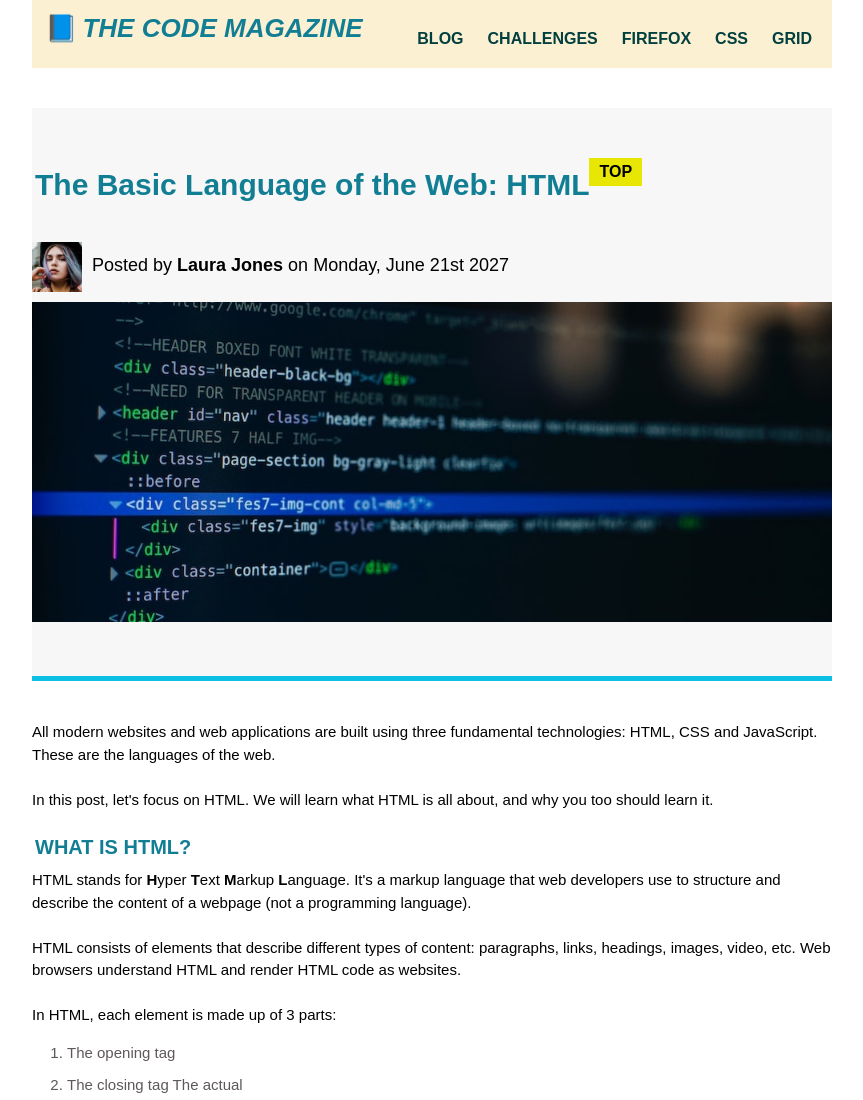
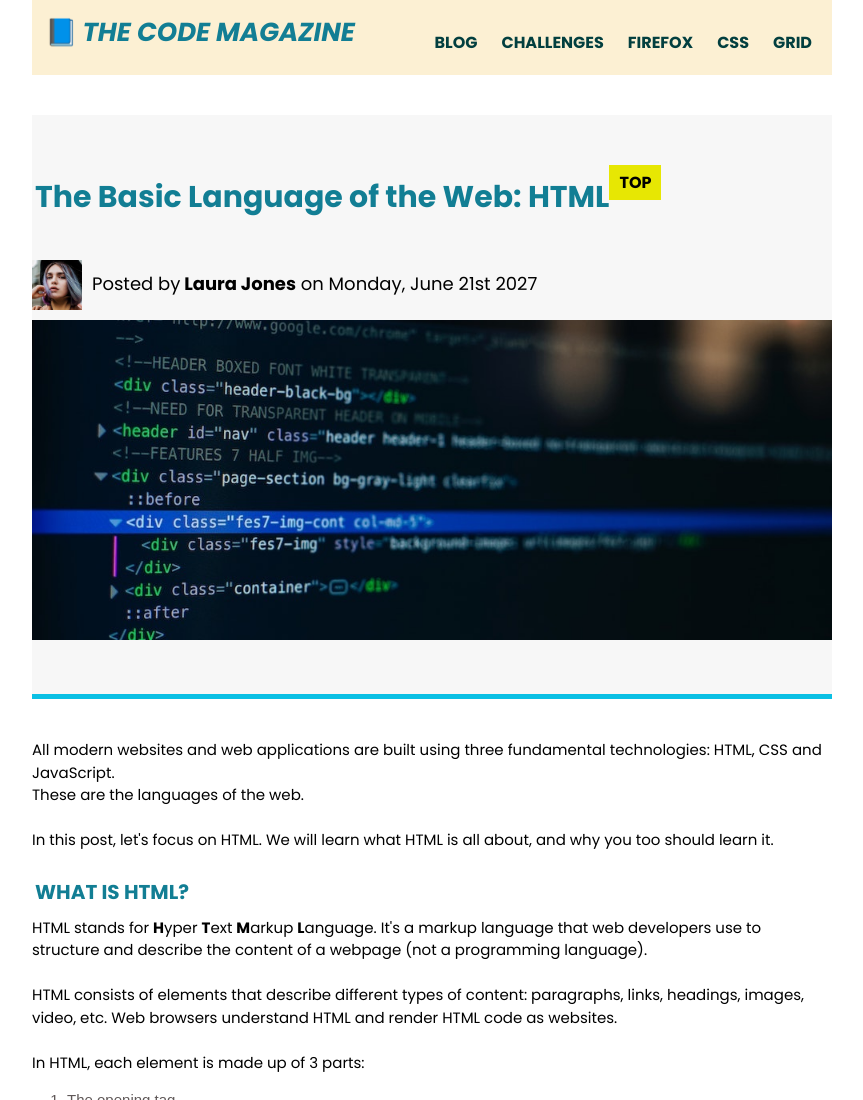
Before and after one commit to Tarun-Gudapati/webdevelopmentProjects, a plain HTML site: page index.html in a window 1280 px wide. Shown: the top 1100 px of the page, without its empty margins (208-1071 px from the left). Drawn offline with Linux system fonts and the light colour scheme; files whose address does not match are found by name.

Commit message:
Update index.html

```diff
--- a/index.html
+++ b/index.html
@@ -4,10 +4,16 @@
     <meta charset="UTF-8" />
     <title>The basic language of web HTML</title>
     <link rel="stylesheet" href="style.css" />
+    <link rel="preconnect" href="https://fonts.googleapis.com" />
+    <link rel="preconnect" href="https://fonts.gstatic.com" crossorigin />
+    <link
+      href="https://fonts.googleapis.com/css2?family=Poppins:ital,wght@0,100;0,200;0,300;0,400;0,500;0,600;0,700;0,800;0,900;1,100;1,200;1,300;1,400;1,500;1,600;1,700;1,800;1,900&display=swap"
+      rel="stylesheet"
+    />
   </head>
   <body>
     <div class="container">
-      <header class="main-header">
+      <header class="main-header clearfix">
         <h1>📘The Code Magazine</h1>
         <nav class="link-in-head">
           <a href="blog.html" class="s">Blog </a>
@@ -16,7 +22,7 @@
           <a href="#" class="s">CSS </a>
           <a href="#" class="s">Grid </a>
         </nav>
-        <div class="clear"></div>
+        <!-- <div class="clear"></div> -->
       </header>
       <header class="post-header">
         <article>
```
